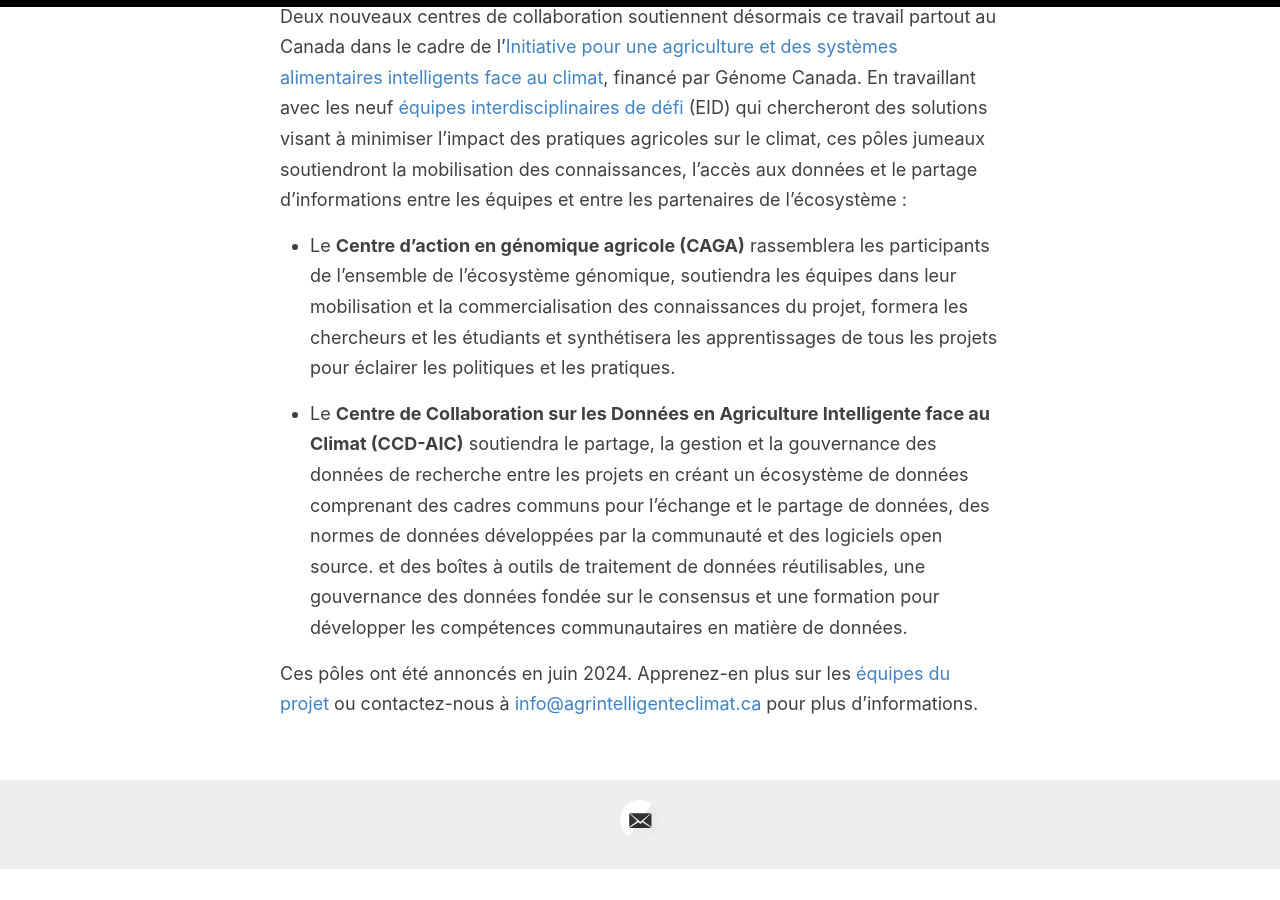
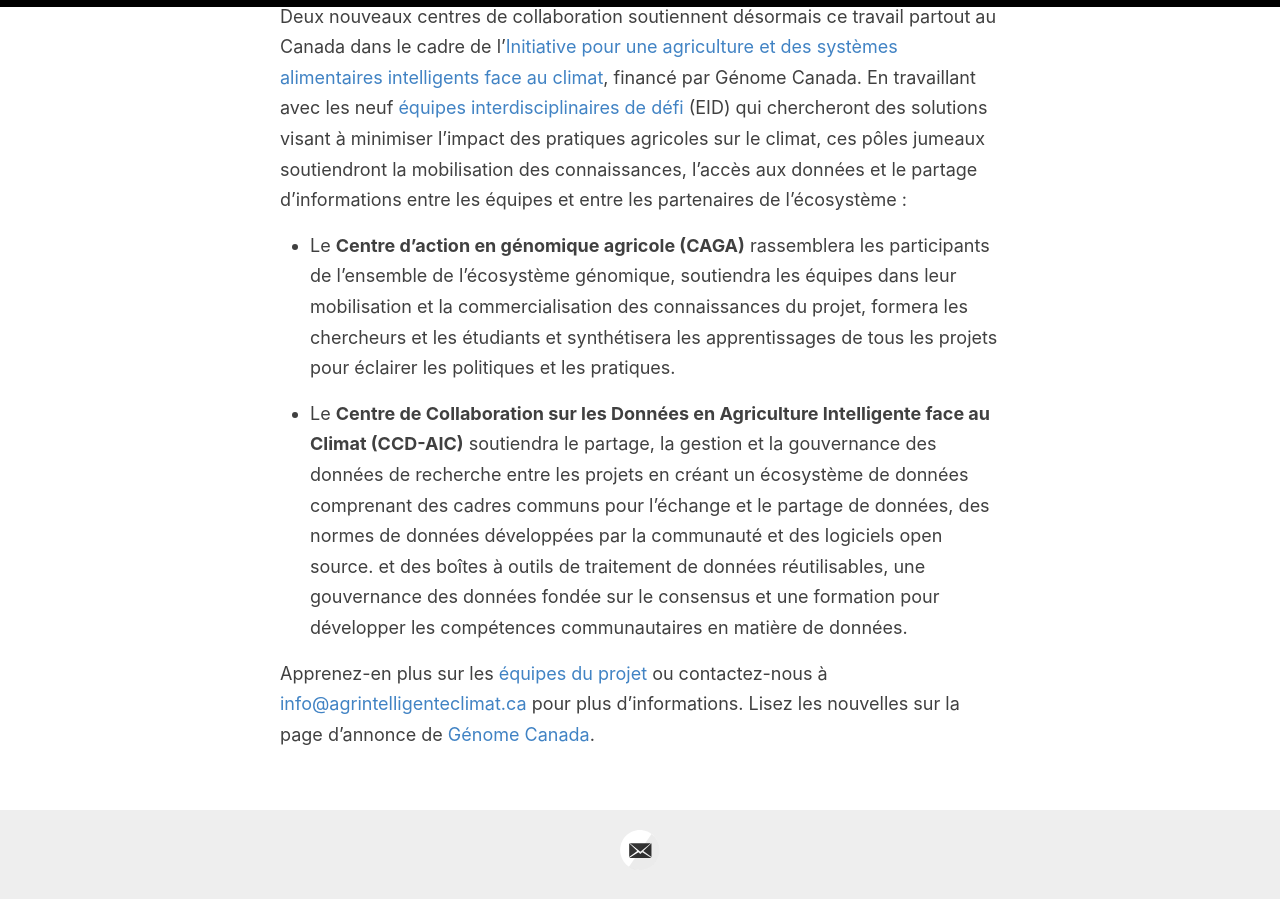
Before and after one commit to ClimateSmartAg/ClimateSmartAg-website-fr, a Jekyll site: the page built from index.md, in a window 1280 px wide and 900 px high, scrolled down 610 px. Built offline with Jekyll 4.4.1, drawn with Linux system fonts in a browser that asks for light colours; our own code applies the rules of GitHub Pages for plain Markdown files; before the commit the page ends 1479 px from its top, so only the background shows below that.

Commit message:
Update index.md

```diff
--- a/index.md
+++ b/index.md
@@ -12,4 +12,4 @@ Deux nouveaux centres de collaboration soutiennent désormais ce travail partout
 
 - Le **Centre de Collaboration sur les Données en Agriculture Intelligente face au Climat (CCD-AIC)** soutiendra le partage, la gestion et la gouvernance des données de recherche entre les projets en créant un écosystème de données comprenant des cadres communs pour l'échange et le partage de données, des normes de données développées par la communauté et des logiciels open source. et des boîtes à outils de traitement de données réutilisables, une gouvernance des données fondée sur le consensus et une formation pour développer les compétences communautaires en matière de données.
 
-Ces pôles ont été annoncés en juin 2024. Apprenez-en plus sur les [équipes du projet](https://climatesmartag.github.io/ClimateSmartAg-website-fr/team/) ou contactez-nous à <info@agrintelligenteclimat.ca> pour plus d'informations.
+Apprenez-en plus sur les [équipes du projet](https://climatesmartag.github.io/ClimateSmartAg-website-fr/team/) ou contactez-nous à <info@agrintelligenteclimat.ca> pour plus d'informations. Lisez les nouvelles sur la page d'annonce de [Génome Canada](https://genomecanada.ca/fr/domaines-defis/production-bioalimentaire-durable-et-adaptee-au-climat/).
```
